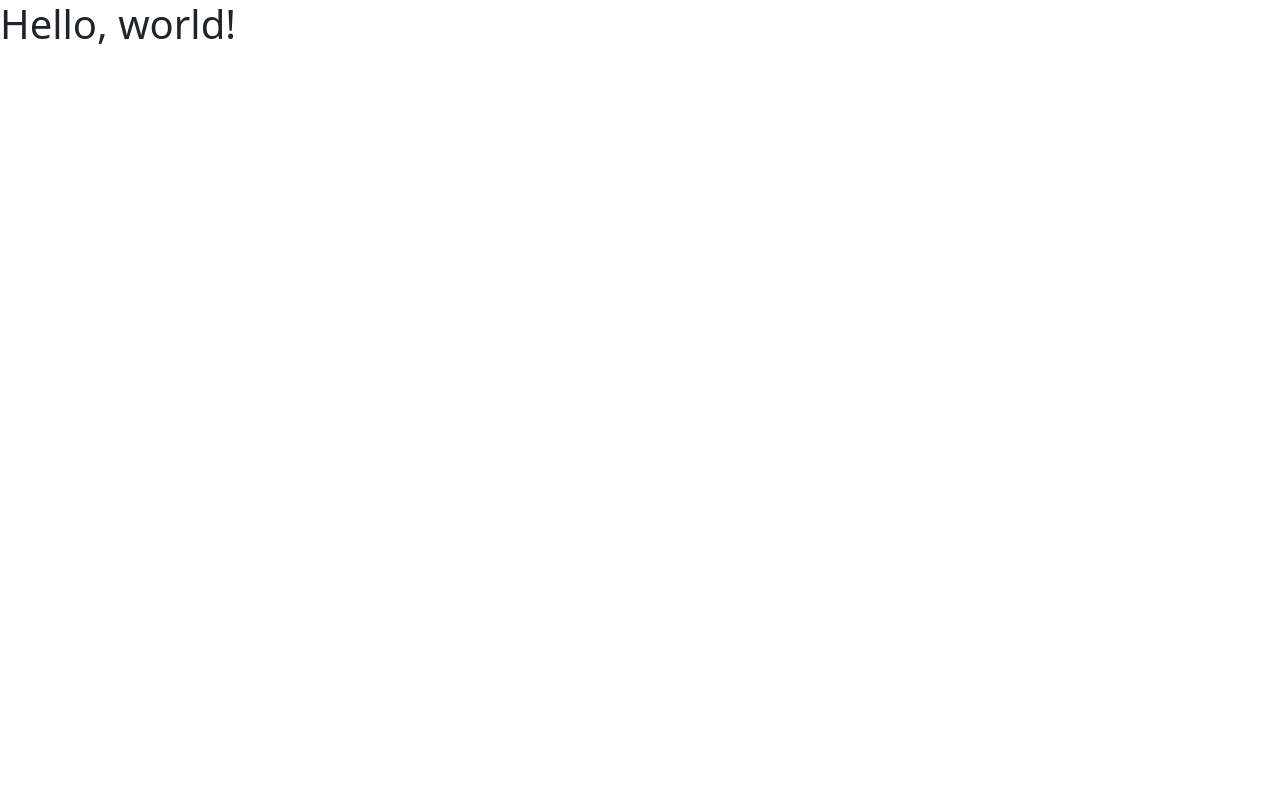
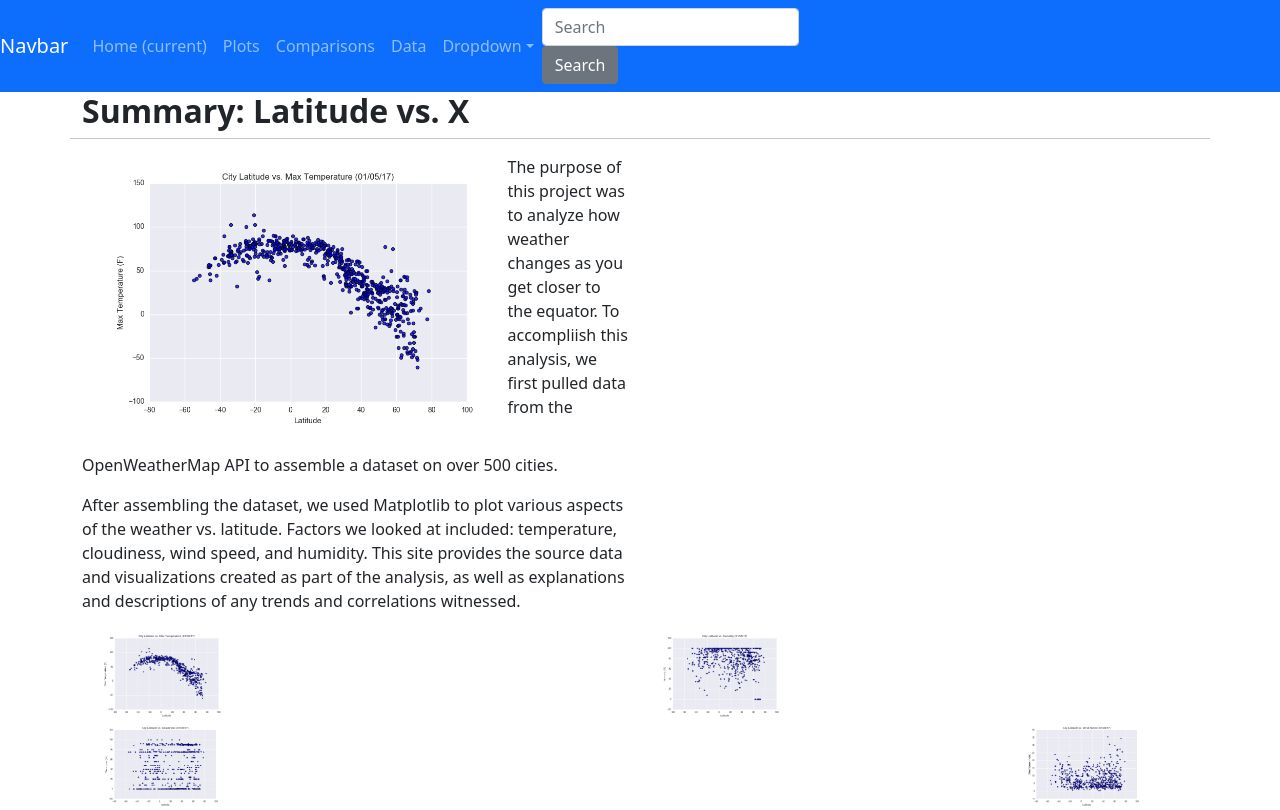
Before and after one commit to g8r1fl/Web-Design-Challenge, a plain HTML site: page index.html in a window 1280 px wide. Drawn offline with nearby package versions, Linux system fonts and the light colour scheme.

Commit message:
trying to create the landing page

```diff
--- a/index.html
+++ b/index.html
@@ -8,20 +8,93 @@
     <!-- Bootstrap CSS -->
     <link href="https://cdn.jsdelivr.net/npm/bootstrap@5.0.0-beta2/dist/css/bootstrap.min.css" rel="stylesheet" integrity="sha384-BmbxuPwQa2lc/FVzBcNJ7UAyJxM6wuqIj61tLrc4wSX0szH/Ev+nYRRuWlolflfl" crossorigin="anonymous">
 
-    <title>Hello, world!</title>
+    <title>Landing Page</title>
   </head>
   <body>
-    <h1>Hello, world!</h1>
+    <nav class="navbar navbar-expand-lg navbar-dark bg-primary">
+      <a class="navbar-brand" href="#">Navbar</a>
+      <button class="navbar-toggler" type="button" data-toggle="collapse" data-target="#navbarColor01" aria-controls="navbarColor01" aria-expanded="false" aria-label="Toggle navigation">
+        <span class="navbar-toggler-icon"></span>
+      </button>
+
+      <div class="collapse navbar-collapse" id="navbarColor01">
+        <ul class="navbar-nav mr-auto">
+          <li class="nav-item active">
+            <a class="nav-link" href="#">Home
+              <span class="sr-only">(current)</span>
+            </a>
+          </li>
+          <li class="nav-item">
+            <a class="nav-link" href="visualizations.html">Plots</a>
+          </li>
+          <li class="nav-item">
+            <a class="nav-link" href="comparisons.html">Comparisons</a>
+          </li>
+          <li class="nav-item">
+            <a class="nav-link" href="data.html">Data</a>
+          </li>
+          <li class="nav-item dropdown">
+            <a class="nav-link dropdown-toggle" data-toggle="dropdown" href="#" role="button" aria-haspopup="true" aria-expanded="true">Dropdown</a>
+            <div class="dropdown-menu">
+              <a class="dropdown-item" href="visualizations.html">Plots</a>
+              <a class="dropdown-item" href="comparisons.html">Comparison</a>
+              <a class="dropdown-item" href="data.html">Data</a>
+              <div class="dropdown-divider"></div>
+              <a class="dropdown-item" href="#">Separated link</a>
+            </div>
+          </li>
+        </ul>
+        <form class="form-inline my-2 my-lg-0" data-pw-is-visible="true" data-pw-is-reclassify-needed="false" data-pw-form-scores="[[&quot;SEARCH&quot;,&quot;1.00&quot;],[&quot;OTHER&quot;,&quot;0.46&quot;],[&quot;SIGNIN&quot;,&quot;0.07&quot;]]" data-pw-form-type="SEARCH">
+          <input class="form-control mr-sm-2" type="text" placeholder="Search" data-pw-is-visible="true" data-pw-field-scores="[[&quot;SEARCH&quot;,&quot;0.96&quot;],[&quot;PASSWORD&quot;,&quot;0.01&quot;],[&quot;EMAIL&quot;,&quot;0.01&quot;]]" data-pw-field-type="SEARCH">
+          <button class="btn btn-secondary my-2 my-sm-0" type="submit">Search</button>
+        </form>
+      </div>
+    </nav>
+
+    <div class="container">
+      <div class="row">
+        <h2><strong>Summary: Latitude vs. X</strong></h2>
+        <hr>
+        <!-- <div class="col-sm">
+          One of three columns
+        </div> -->
+        <div class="col-md-6">
+          <img src="Resources/assets/images/Fig1.png" class="col-md-9 float-md-start mb-3 ms-md-3" alt="...">
+          <p>
+            The purpose of this project was to analyze how weather changes as you get closer to the equator.  To accompliish this analysis, we first pulled data from the OpenWeatherMap API to assemble a dataset on over 500 cities.
+          </p>
+          <p>
+            After assembling the dataset, we used Matplotlib to plot various aspects of the weather vs. latitude.  Factors we looked at included: temperature, cloudiness, wind speed, and humidity.  This site provides the source data and visualizations created as part of the analysis, as well as explanations and descriptions of any trends and correlations witnessed.
+          </p>
+        </div>
+          <div class="row align-items-start">
+            <div class="col">
+              <img src="Resources/assets/images/Fig1.png" class="col-md-3 float-start ms-md-3" alt="...">
+            </div>
+            <div class="col">
+              <img src="Resources/assets/images/Fig2.png" class="col-md-3 float-start ms-md-3" alt="...">
+            </div>
+          <div class="row align-items-end">
+            <div class="col">
+              <img src="Resources/assets/images/Fig3.png" class="col-md-3 float-right ms-md-3" alt="...">
+            </div>
+            <div class="col">
+              <img src="Resources/assets/images/Fig4.png" class="col-md-3 float-end ms-md-3" alt="...">
+            </div>
+          </div>
+
+      </div>
+    </div>
 
     <!-- Optional JavaScript; choose one of the two! -->
 
     <!-- Option 1: Bootstrap Bundle with Popper -->
-    <script src="https://cdn.jsdelivr.net/npm/bootstrap@5.0.0-beta2/dist/js/bootstrap.bundle.min.js" integrity="sha384-b5kHyXgcpbZJO/tY9Ul7kGkf1S0CWuKcCD38l8YkeH8z8QjE0GmW1gYU5S9FOnJ0" crossorigin="anonymous"></script>
+    <!-- <script src="https://cdn.jsdelivr.net/npm/bootstrap@5.0.0-beta2/dist/js/bootstrap.bundle.min.js" integrity="sha384-b5kHyXgcpbZJO/tY9Ul7kGkf1S0CWuKcCD38l8YkeH8z8QjE0GmW1gYU5S9FOnJ0" crossorigin="anonymous"></script> -->
 
     <!-- Option 2: Separate Popper and Bootstrap JS -->
-    <!--
+
     <script src="https://cdn.jsdelivr.net/npm/@popperjs/core@2.6.0/dist/umd/popper.min.js" integrity="sha384-KsvD1yqQ1/1+IA7gi3P0tyJcT3vR+NdBTt13hSJ2lnve8agRGXTTyNaBYmCR/Nwi" crossorigin="anonymous"></script>
     <script src="https://cdn.jsdelivr.net/npm/bootstrap@5.0.0-beta2/dist/js/bootstrap.min.js" integrity="sha384-nsg8ua9HAw1y0W1btsyWgBklPnCUAFLuTMS2G72MMONqmOymq585AcH49TLBQObG" crossorigin="anonymous"></script>
-    -->
+
   </body>
 </html>
```
Also changed, not shown: comparisons.html (added, +27 -0 lines), data.html (added, +27 -0 lines), visualizations.html (added, +27 -0 lines).
